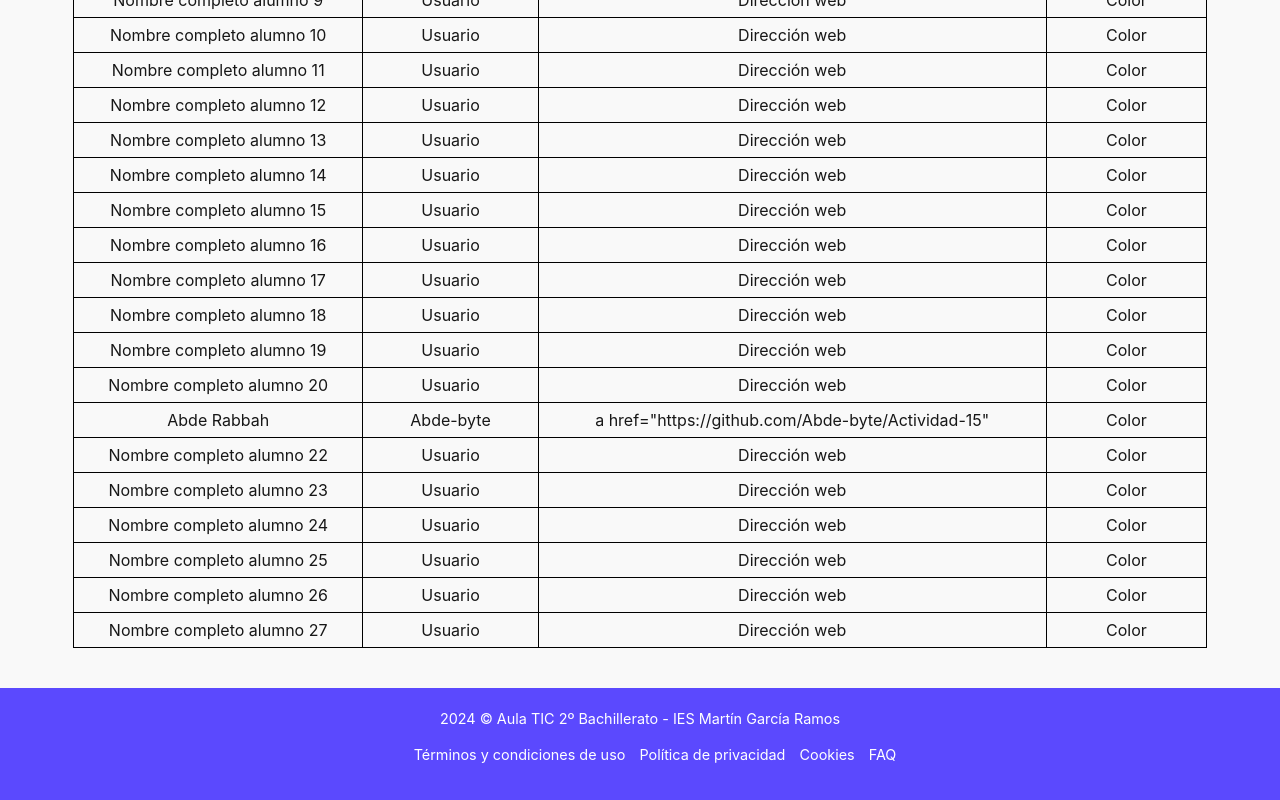
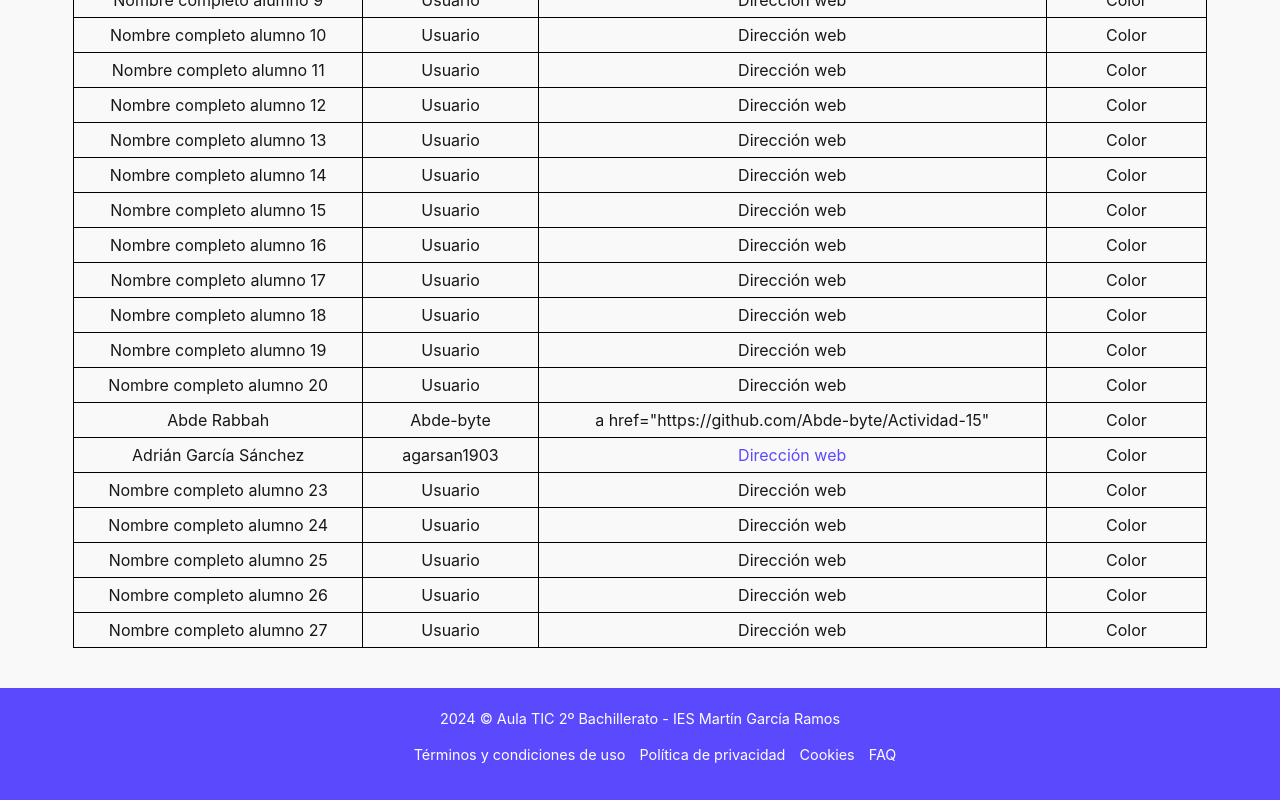
Before and after one commit to jmarmat297/listado_clase, a plain HTML site: page index.html in a window 1280 px wide. Shown: the part 557-1357 px from the top of the page. Drawn offline with Linux system fonts and the light colour scheme.

Commit message:
He añadido mis datos en HTML
He añadido lo que me has dicho

```diff
--- a/index.html
+++ b/index.html
@@ -162,9 +162,9 @@
 						<td id="nombrealumno21">Color</td>
 					</tr>
 					<tr>
-						<td>Nombre completo alumno 22</td>
-						<td>Usuario</td>
-						<td>Dirección web</td>
+						<td>Adrián García Sánchez</td>
+						<td>agarsan1903</td>
+						<td><a href="https://github.com/agarsan1903">Dirección web</td>
 						<td id="nombrealumno22">Color</td>
 					</tr>
 					<tr>
```
